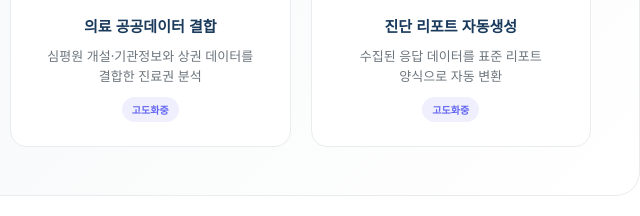
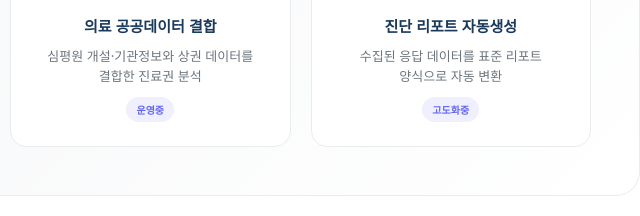
Before and after one commit to sangmin-cmd/bridgeh-website, a website: page index.html in a window 1280 px wide. Shown: the part 4304-4520 px from the top of the page, 640-1280 px from the left. Drawn offline with Linux system fonts and the light colour scheme; animation ran at ten frames a second.

Commit message:
Update index.html

```diff
--- a/index.html
+++ b/index.html
@@ -3400,7 +3400,7 @@
                         </div>
                         <h5>의료 공공데이터 결합</h5>
                         <p>심평원 개설·기관정보와 상권 데이터를 결합한 진료권 분석</p>
-                        <span class="lab-status-new coming">고도화중</span>
+                        <span class="lab-status-new coming">운영중</span>
                     </div>
                     <div class="lab-card-new">
                         <div class="lab-icon-new report">
```
